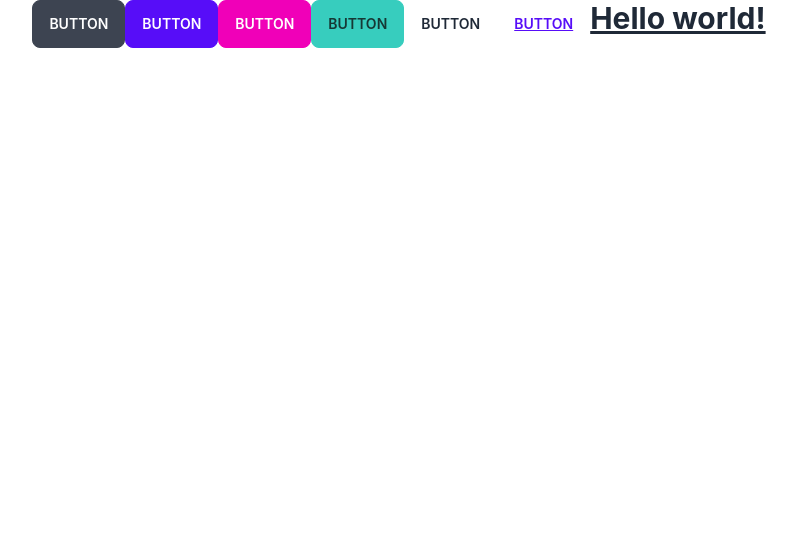
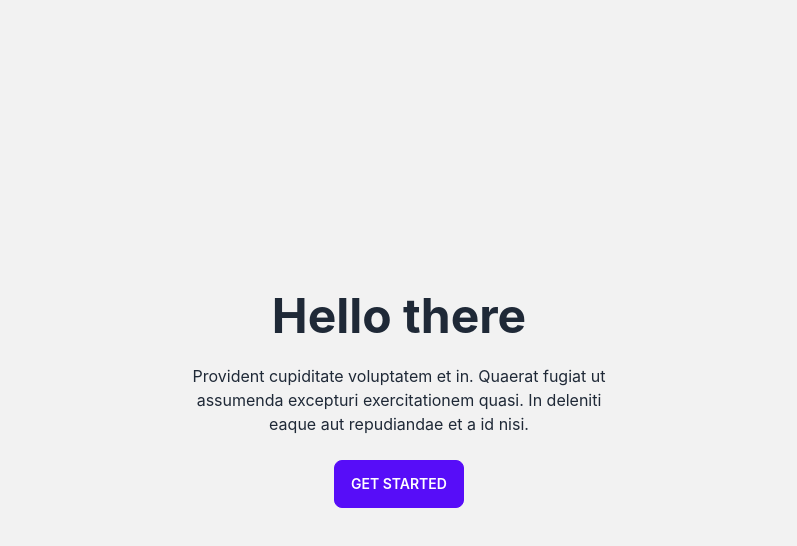
Before and after one commit to rashedsabbir/Redux-Toolkit-Auth, a React (Create React App) app: page / in a window 1280 px wide. Shown: the top 546 px of the page, without its empty margins (241-1038 px from the left). Built offline with nearby package versions, Linux system fonts and the light colour scheme.

Commit message:
signup component added

```diff
--- a/package.json
+++ b/package.json
@@ -9,6 +9,7 @@
     "daisyui": "^2.51.4",
     "react": "^18.2.0",
     "react-dom": "^18.2.0",
+    "react-router-dom": "^6.9.0",
     "react-scripts": "5.0.1",
     "web-vitals": "^2.1.4"
   },
--- a/src/App.js
+++ b/src/App.js
@@ -1,18 +1,17 @@
-import logo from './logo.svg';
+import React from 'react';
 import './App.css';
+import { BrowserRouter as Router, Routes, Route, Link } from 'react-router-dom';
+import SignUp from './Components/SignUp';
+
 
 function App() {
   return (
     <div className="App">
-      <h1 class="text-3xl font-bold underline">
-      <button class="btn">Button</button>
-<button class="btn btn-primary">Button</button>
-<button class="btn btn-secondary">Button</button>
-<button class="btn btn-accent">Button</button>
-<button class="btn btn-ghost">Button</button>
-<button class="btn btn-link">Button</button>
-    Hello world!
-  </h1>
+      <Router>
+      <Routes>
+        <Route path="/" element={<SignUp />} />
+      </Routes>
+      </Router>
     </div>
   );
 }
--- /dev/null
+++ b/src/Components/SignUp.js
@@ -0,0 +1,19 @@
+import React from 'react';
+
+const SignUp = () => {
+    return (
+        <div>
+            <div class="hero min-h-screen bg-base-200">
+  <div class="hero-content text-center">
+    <div class="max-w-md">
+      <h1 class="text-5xl font-bold">Hello there</h1>
+      <p class="py-6">Provident cupiditate voluptatem et in. Quaerat fugiat ut assumenda excepturi exercitationem quasi. In deleniti eaque aut repudiandae et a id nisi.</p>
+      <button class="btn btn-primary">Get Started</button>
+    </div>
+  </div>
+</div>
+        </div>
+    );
+};
+
+export default SignUp;
```
Also changed, not shown: 1 other file (tests, documents, lock files or other folders).
